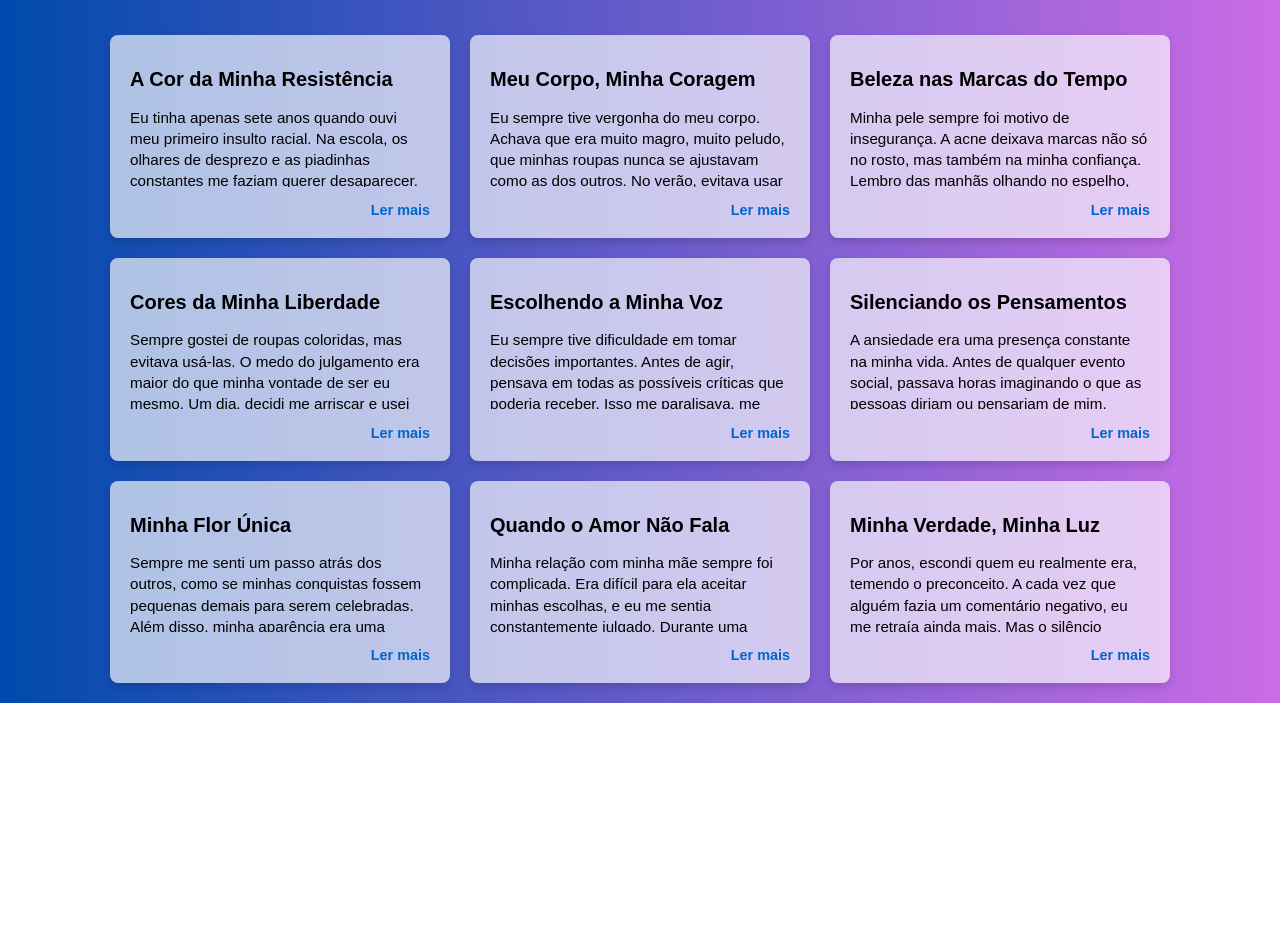
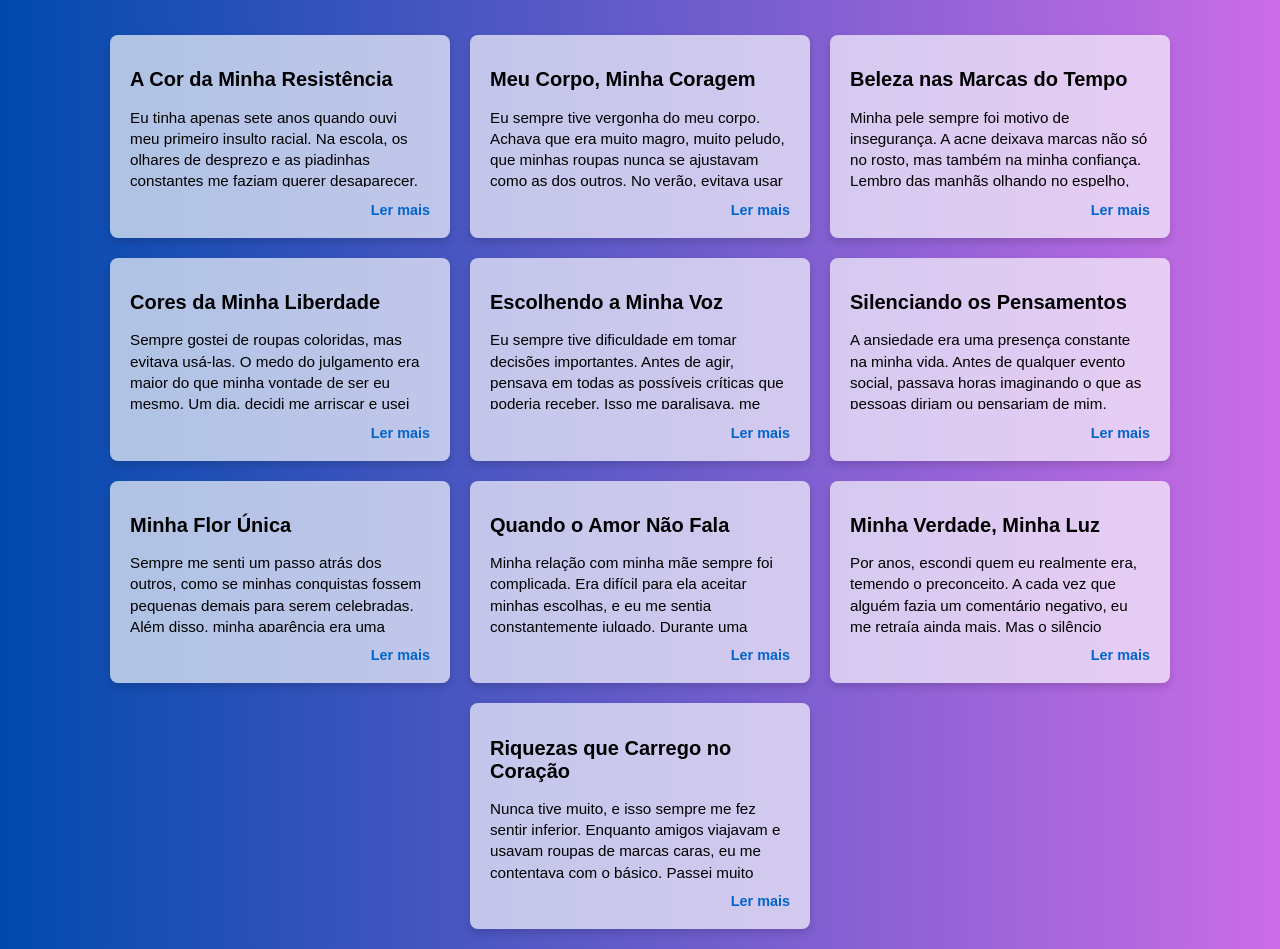
Before and after one commit to NicolasBordini/pfc-site, a website: page relatos.html in a window 1280 px wide. Shown: the part 105-1054 px from the top of the page. Before the commit the page ends 808 px from the top, so only its background shows below. Drawn offline with Linux system fonts and the light colour scheme.

Commit message:
Update relatos.html

```diff
--- a/relatos.html
+++ b/relatos.html
@@ -207,9 +207,15 @@
 </p>
                 <span class="read-more-btn" onclick="openModal(this)">Ler mais</span>
             </div>
+
+<div class="content-box">
+                <h1>Riquezas que Carrego no Coração</h1>
+                <p class="text-content">Nunca tive muito, e isso sempre me fez sentir inferior. Enquanto amigos viajavam e usavam roupas de marcas caras, eu me contentava com o básico. Passei muito tempo achando que felicidade estava ligada ao dinheiro. Até que uma colega me disse: “Você tem algo que dinheiro nenhum pode comprar: autenticidade.” Refleti sobre isso e percebi que minha simplicidade era minha força. "Nem todas as riquezas são de ouro – às vezes, elas são momentos compartilhados."
+</p>
+                <span class="read-more-btn" onclick="openModal(this)">Ler mais</span>
+            </div>
         </div>
     </div>
-
 
 
     <!-- Modal -->
```
